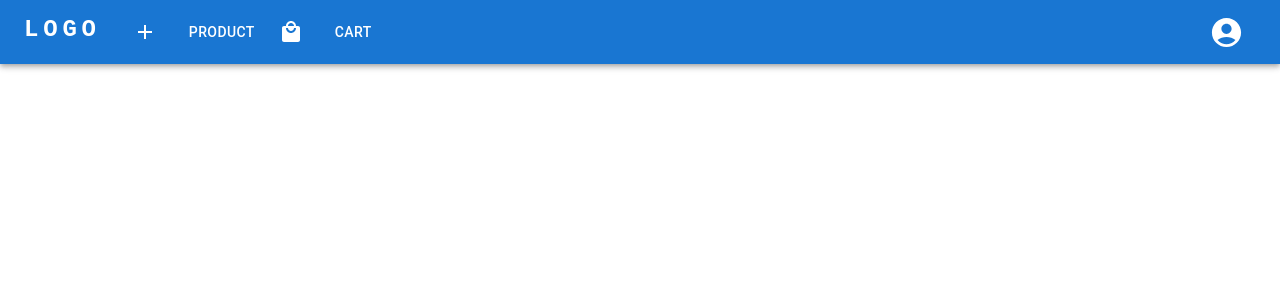
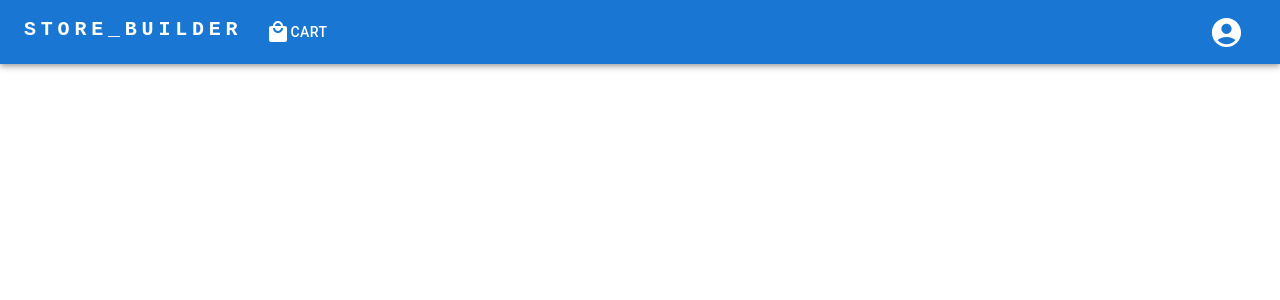
Before and after one commit to huzaifasattar/Store_Builder, a React (Create React App) app: page / in a window 1280 px wide. Shown: the top 300 px of the page. Built offline with nearby package versions, Linux system fonts and the light colour scheme.

Commit message:
delete from project

```diff
--- a/src/commponents/navbar/navbar-com.js
+++ b/src/commponents/navbar/navbar-com.js
@@ -16,7 +16,7 @@ import AccountCircleIcon from "@mui/icons-material/AccountCircle";
 import Logout from "@mui/icons-material/Logout";
 import Settings from "@mui/icons-material/Settings";
 import LocalMallIcon from "@mui/icons-material/LocalMall";
-import AddIcon from "@mui/icons-material/Add";
+// import AddIcon from "@mui/icons-material/Add";
 
 function ResponsiveAppBar() {
   const [anchorEl, setAnchorEl] = React.useState(null);
@@ -28,13 +28,14 @@ function ResponsiveAppBar() {
     setAnchorEl(null);
   };
 
+
   return (
     <AppBar position="static">
       <Container maxWidth="xl">
         <Toolbar disableGutters>
           <Box display={"flex"} flexGrow={1}>
             <Typography
-              variant="h5"
+              variant="h6"
               noWrap
               component="a"
               href="#"
@@ -47,23 +48,20 @@ function ResponsiveAppBar() {
                 color: "inherit",
                 textDecoration: "none",
               }}
+
             >
-              LOGO
+              STORE_BUILDER
             </Typography>
-            <Button variant="inherit">
-              <ListItemIcon>
-                <AddIcon style={{ color: "white" }} />
-              </ListItemIcon>{" "}
+            {/* <Button variant="inherit">
+              <AddIcon style={{ color: "white" }} />
               Product
-            </Button>
+            </Button> */}
             <Button color="inherit">
-              <ListItemIcon>
-                <LocalMallIcon style={{ color: "white" }} />
-              </ListItemIcon>
+              <LocalMallIcon style={{ color: "white" }} />
               Cart
             </Button>
           </Box>
-          <Box>
+          <Box  >
             <IconButton
               size="large"
               aria-label="account of current user"
@@ -104,7 +102,31 @@ function ResponsiveAppBar() {
                     transform: "translateY(-50%) rotate(45deg)",
                     zIndex: 0,
                   },
-                },
+                  },
+                xs: {
+                  overflow: "visible",
+                  filter: "drop-shadow(0px 2px 8px rgba(0,0,0,0.32))",
+                  mt: 1.5,
+                  "& .MuiAvatar-root": {
+                    width: 32,
+                    height: 32,
+                    ml: -0.5,
+                    mr: 1,
+                  },
+                  "&:before": {
+                    content: '""',
+                    display: "block",
+                    position: "absolute",
+                    top: 0,
+                    right: 14,
+                    width: 10,
+                    height: 10,
+                    bgcolor: "background.paper",
+                    transform: "translateY(-50%) rotate(45deg)",
+                    zIndex: 0,
+                  },
+                  },
+
               }}
               transformOrigin={{ horizontal: "right", vertical: "top" }}
               anchorOrigin={{ horizontal: "right", vertical: "bottom" }}
```
